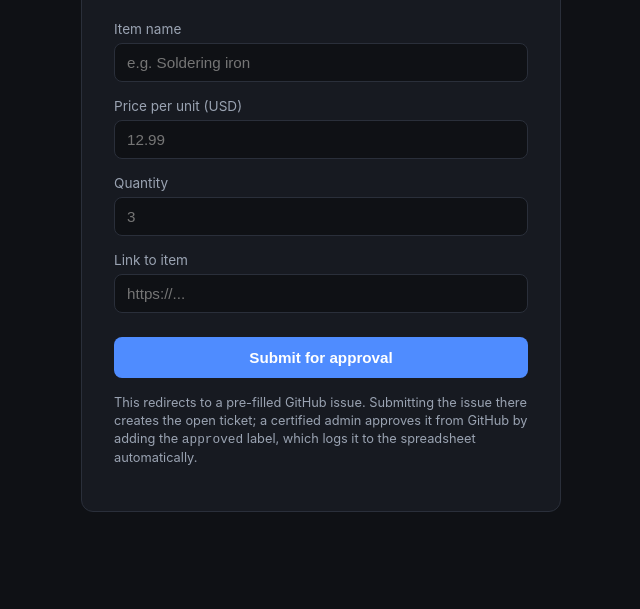
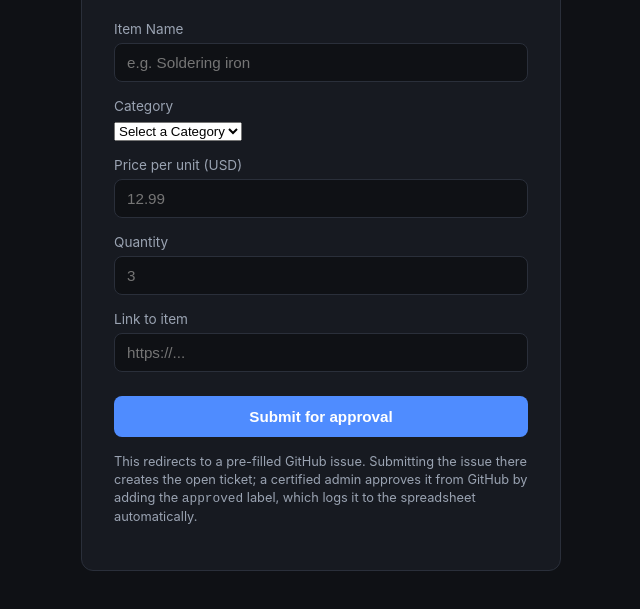
Before and after one commit to fanchild/inventory-tracker, a plain HTML site: page index.html in a window 1280 px wide. Shown: the part 149-758 px from the top of the page, without its empty margins (319-959 px from the left). Drawn offline with Linux system fonts and the light colour scheme.

Commit message:
Update index.html to include category

```diff
--- a/index.html
+++ b/index.html
@@ -71,8 +71,19 @@
     <p class="sub">Submitting opens a ticket (GitHub issue) for admin approval. You'll need to be signed in to GitHub.</p>
 
     <form id="purchase-form">
-      <label for="item-name">Item name</label>
+      <label for="item-name">Item Name</label>
       <input id="item-name" required placeholder="e.g. Soldering iron" />
+
+      <label for="category">Category</label>
+      <select id="category" required>
+        <option value="" disabled selected>Select a Category</option>
+        <option>Airframe</option>
+        <option>Avionics</option>
+        <option>Recovery</option>
+        <option>Logistics</option>
+        <option>Tools/Workshop</option>
+        <option>Other</option>
+      </select>
 
       <label for="unit-price">Price per unit (USD)</label>
       <input id="unit-price" required type="number" min="0" step="0.01" placeholder="12.99" />
@@ -101,6 +112,7 @@
     e.preventDefault();
 
     const itemName = document.getElementById("item-name").value.trim();
+    const category = document.getElementById("category").value.trim();
     const unitPrice = document.getElementById("unit-price").value.trim();
     const quantity = document.getElementById("quantity").value.trim();
     const link = document.getElementById("link").value.trim();
@@ -109,6 +121,7 @@
       template: "new-purchase.yml",
       title: `[Purchase] ${itemName}`,
       "item-name": itemName,
+      "subteam": subteam,
       "unit-price": unitPrice,
       "quantity": quantity,
       "link": link,
```
